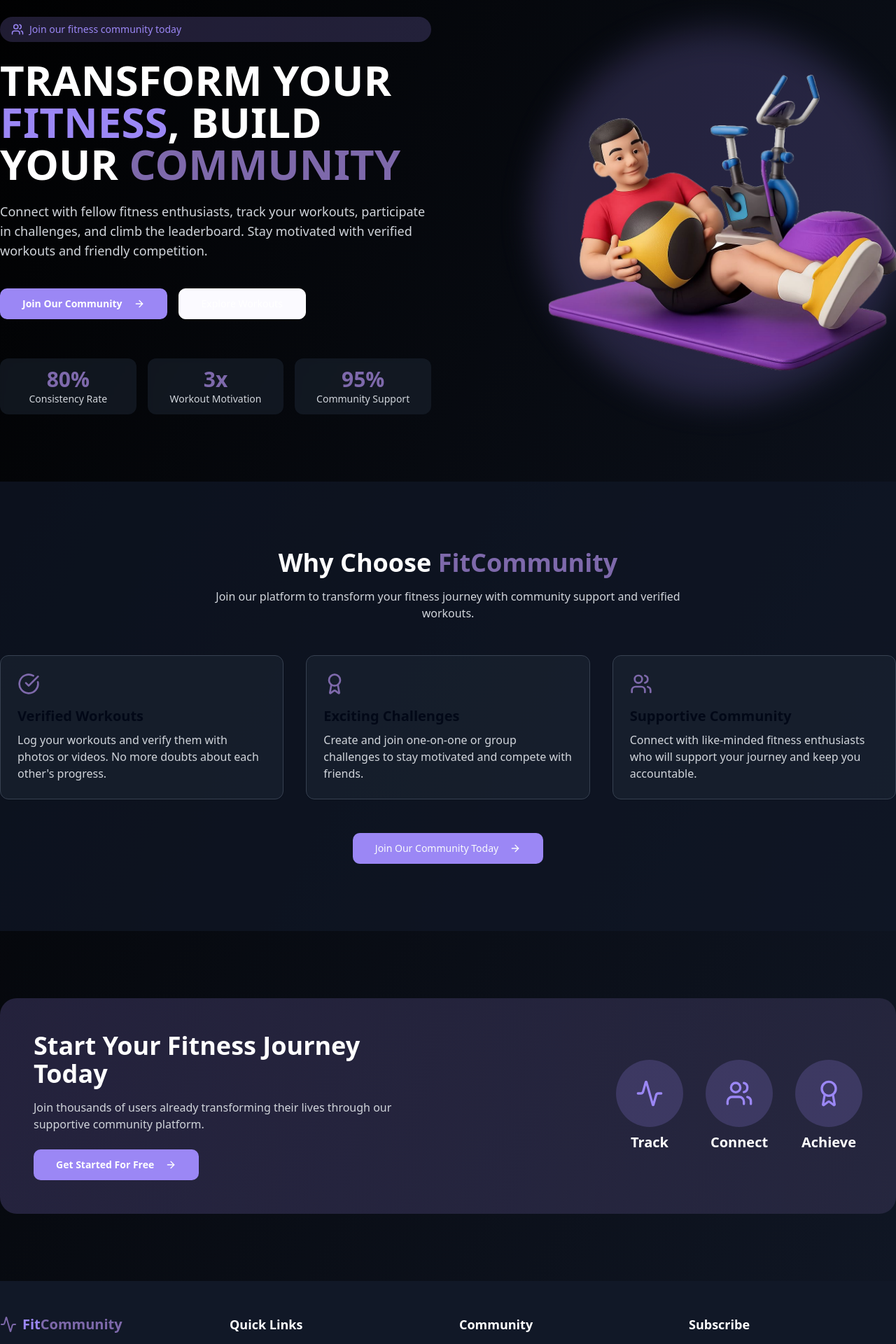
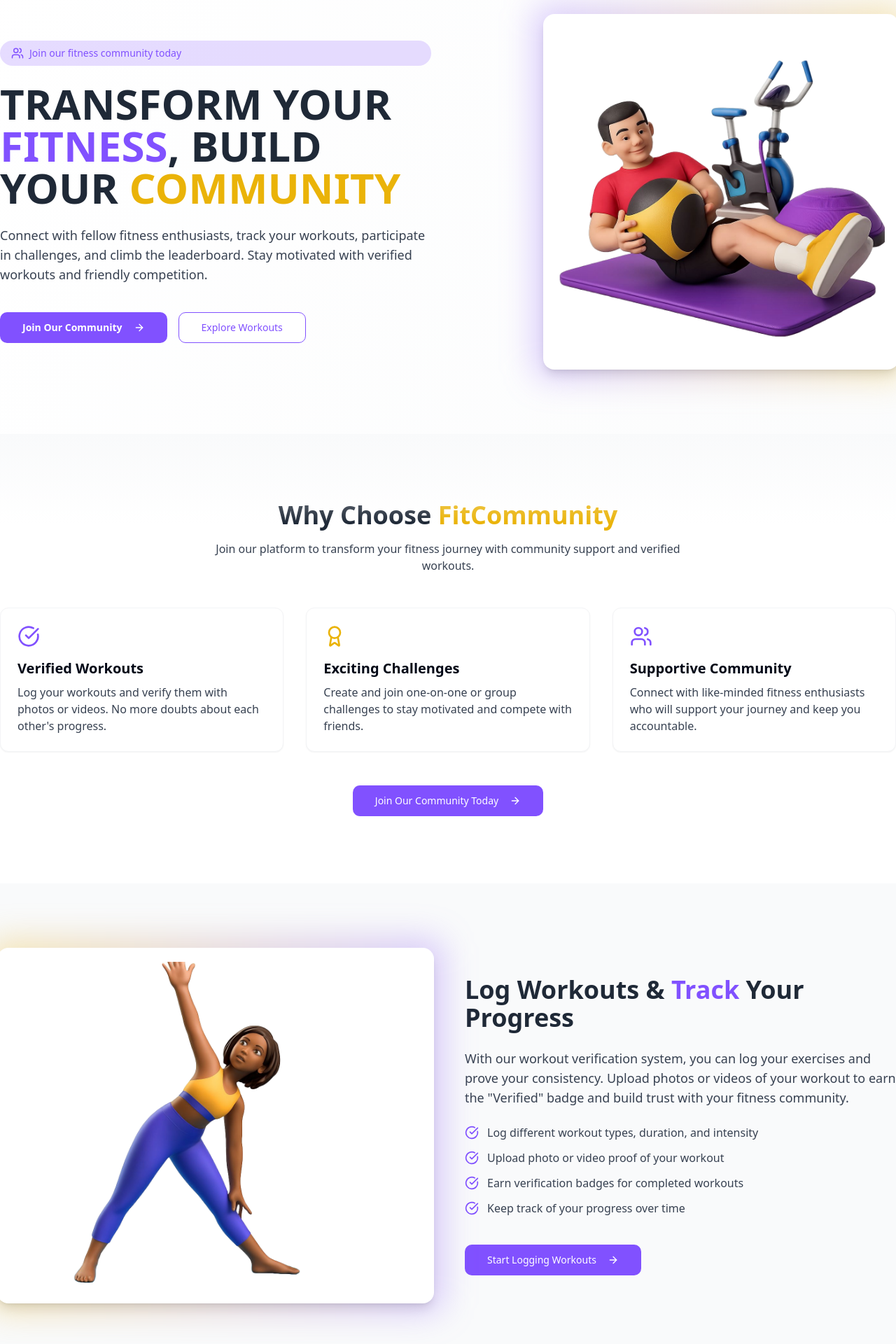
Before and after one commit to earlbryt/fitness-forge-community, a React (Vite) app: page / in a window 1280 px wide. Shown: the part 160-2080 px from the top of the page at 70% size. Built offline with nearby package versions, Linux system fonts and the light colour scheme.

Commit message:
Refactor: Update landing page design
Updated the landing page design to use a light style, added 3D-like effects to images, and incorporated the provided image in a new section.

```diff
--- a/src/components/layout/Sidebar.tsx
+++ b/src/components/layout/Sidebar.tsx
@@ -7,8 +7,9 @@ const Sidebar = () => {
   return (
     <div className="desktop-only bg-white border-r border-gray-100 w-64 flex flex-col h-screen fixed shadow-sm">
       <div className="p-6 border-b border-gray-100">
-        <h1 className="text-xl font-bold text-brand-dark flex items-center">
-          <span className="text-brand-primary">Fit</span>Community
+        <h1 className="text-xl font-bold text-gray-800 flex items-center">
+          <span className="text-brand-primary">Fit</span>
+          <span className="text-yellow-500">Community</span>
         </h1>
       </div>
       <nav className="flex-1 pt-6 px-3">
--- a/src/index.css
+++ b/src/index.css
@@ -5,7 +5,7 @@
 
 @layer base {
   :root {
-    --background: 250 100% 99%;
+    --background: 0 0% 100%;
     --foreground: 222.2 84% 4.9%;
 
     --card: 0 0% 100%;
@@ -35,7 +35,7 @@
 
     --radius: 0.75rem;
 
-    --sidebar-background: 250 100% 99%;
+    --sidebar-background: 0 0% 100%;
     --sidebar-foreground: 240 5.3% 26.1%;
     --sidebar-primary: 262 83% 64%;
     --sidebar-primary-foreground: 0 0% 98%;
@@ -157,7 +157,7 @@
 }
 
 .action-btn-secondary {
-  @apply bg-brand-secondary hover:bg-brand-secondary/90 text-brand-dark font-medium rounded-lg px-5 py-2.5 transition-colors;
+  @apply bg-yellow-500 hover:bg-yellow-500/90 text-white font-medium rounded-lg px-5 py-2.5 transition-colors;
 }
 
 /* Adding fancy gradient backgrounds */
@@ -166,5 +166,19 @@
 }
 
 .bg-gradient-secondary {
-  @apply bg-gradient-to-br from-brand-secondary to-brand-warning;
+  @apply bg-gradient-to-br from-yellow-500 to-brand-warning;
 }
+
+/* Image container for 3D effect */
+.image-3d-container {
+  @apply relative;
+}
+
+.image-3d-container:before {
+  @apply content-[''] absolute -inset-4 rounded-2xl bg-gradient-to-r from-brand-primary/30 to-yellow-500/30 blur-xl;
+}
+
+/* Glass effect */
+.glass-card {
+  @apply backdrop-blur-lg bg-white/60 border border-white/20 shadow-lg rounded-2xl;
+}
--- a/src/pages/LandingPage.tsx
+++ b/src/pages/LandingPage.tsx
@@ -7,14 +7,14 @@ import { Card, CardContent } from '@/components/ui/card';
 
 const LandingPage = () => {
   return (
-    <div className="flex flex-col min-h-screen bg-gradient-to-br from-black to-gray-900 text-white">
+    <div className="flex flex-col min-h-screen bg-gradient-to-br from-white to-gray-50 text-gray-800">
       {/* Navigation */}
       <header className="container mx-auto py-6 px-4 md:px-0 flex justify-between items-center">
         <div className="flex items-center space-x-2">
-          <Activity size={28} className="text-brand-secondary" />
+          <Activity size={28} className="text-brand-primary" />
           <h1 className="text-2xl font-bold">
             <span className="text-brand-primary">Fit</span>
-            <span className="text-brand-secondary">Community</span>
+            <span className="text-yellow-500">Community</span>
           </h1>
         </div>
         <nav className="hidden md:flex items-center space-x-8">
@@ -41,32 +41,28 @@ const LandingPage = () => {
               <Users className="mr-2" size={18} /> Join our fitness community today
             </div>
             <h1 className="text-4xl md:text-5xl lg:text-6xl font-bold leading-tight">
-              TRANSFORM YOUR <span className="text-brand-primary">FITNESS</span>, BUILD YOUR <span className="text-brand-secondary">COMMUNITY</span>
+              TRANSFORM YOUR <span className="text-brand-primary">FITNESS</span>, BUILD YOUR <span className="text-yellow-500">COMMUNITY</span>
             </h1>
-            <p className="text-lg text-gray-300">
+            <p className="text-lg text-gray-700">
               Connect with fellow fitness enthusiasts, track your workouts, participate in challenges, and climb the leaderboard. Stay motivated with verified workouts and friendly competition.
             </p>
             <div className="flex flex-col sm:flex-row space-y-4 sm:space-y-0 sm:space-x-4 pt-4">
               <Button asChild size="lg" className="bg-brand-primary hover:bg-brand-primary/90 text-white font-bold">
                 <Link to="/app">Join Our Community <ArrowRight className="ml-2" /></Link>
               </Button>
-              <Button asChild size="lg" variant="outline" className="border-white hover:bg-white/10">
+              <Button asChild size="lg" variant="outline" className="border-brand-primary text-brand-primary hover:bg-brand-primary/10">
                 <Link to="/app/workouts">Explore Workouts</Link>
               </Button>
-            </div>
-            <div className="grid grid-cols-3 gap-4 pt-8">
-              <Stat number="80%" label="Consistency Rate" />
-              <Stat number="3x" label="Workout Motivation" />
-              <Stat number="95%" label="Community Support" />
             </div>
           </div>
           <div className="flex justify-center lg:justify-end">
             <div className="relative">
-              <div className="absolute -inset-4 bg-brand-primary/20 rounded-full blur-xl"></div>
+              <div className="absolute -inset-4 bg-gradient-to-r from-brand-primary/30 to-yellow-500/30 rounded-2xl blur-xl"></div>
+              <div className="absolute -inset-1 bg-white rounded-2xl shadow-lg"></div>
               <img
                 src="/lovable-uploads/65311c2c-4069-4d88-9452-1074d0756f3e.png"
                 alt="Fitness Character"
-                className="relative z-10 max-h-[500px] object-contain"
+                className="relative z-10 max-h-[500px] object-contain p-4"
               />
             </div>
           </div>
@@ -74,46 +70,85 @@ const LandingPage = () => {
       </section>
 
       {/* Features Section */}
-      <section className="bg-gray-900/70 py-16 md:py-24">
+      <section className="bg-white py-16 md:py-24 relative overflow-hidden">
+        <div className="absolute top-0 left-0 w-full h-32 bg-gradient-to-b from-gray-50 to-transparent"></div>
         <div className="container mx-auto px-4 md:px-0">
           <div className="text-center mb-12">
-            <h2 className="text-3xl md:text-4xl font-bold mb-4">Why Choose <span className="text-brand-secondary">FitCommunity</span></h2>
-            <p className="text-gray-300 max-w-2xl mx-auto">Join our platform to transform your fitness journey with community support and verified workouts.</p>
+            <h2 className="text-3xl md:text-4xl font-bold mb-4">Why Choose <span className="text-yellow-500">FitCommunity</span></h2>
+            <p className="text-gray-700 max-w-2xl mx-auto">Join our platform to transform your fitness journey with community support and verified workouts.</p>
           </div>
 
           <div className="grid grid-cols-1 md:grid-cols-2 lg:grid-cols-3 gap-8">
             <FeatureCard
-              icon={<CheckCircle className="text-brand-secondary" size={32} />}
+              icon={<CheckCircle className="text-brand-primary" size={32} />}
               title="Verified Workouts"
               description="Log your workouts and verify them with photos or videos. No more doubts about each other's progress."
             />
             <FeatureCard
-              icon={<Award className="text-brand-secondary" size={32} />}
+              icon={<Award className="text-yellow-500" size={32} />}
               title="Exciting Challenges"
               description="Create and join one-on-one or group challenges to stay motivated and compete with friends."
             />
             <FeatureCard
-              icon={<Users className="text-brand-secondary" size={32} />}
+              icon={<Users className="text-brand-primary" size={32} />}
               title="Supportive Community"
               description="Connect with like-minded fitness enthusiasts who will support your journey and keep you accountable."
             />
           </div>
 
           <div className="mt-12 text-center">
-            <Button asChild size="lg" className="bg-brand-primary hover:bg-brand-primary/90">
+            <Button asChild size="lg" className="bg-brand-primary hover:bg-brand-primary/90 text-white">
               <Link to="/app">Join Our Community Today <ArrowRight className="ml-2" /></Link>
             </Button>
           </div>
         </div>
       </section>
 
+      {/* Second Character Image Section */}
+      <section className="bg-gray-50 py-16 md:py-24">
+        <div className="container mx-auto px-4 md:px-0">
+          <div className="grid grid-cols-1 lg:grid-cols-2 gap-12 items-center">
+            <div className="order-2 lg:order-1">
+              <div className="relative">
+                <div className="absolute -inset-4 bg-gradient-to-r from-yellow-500/30 to-brand-primary/30 rounded-2xl blur-xl"></div>
+                <div className="absolute -inset-1 bg-white rounded-2xl shadow-lg"></div>
+                <img
+                  src="/lovable-uploads/591a081d-225b-4696-9729-4550d70fdd61.png"
+                  alt="Fitness Workout"
+                  className="relative z-10 max-h-[500px] object-contain p-4"
+                />
+              </div>
+            </div>
+            <div className="order-1 lg:order-2 flex flex-col space-y-6">
+              <h2 className="text-3xl md:text-4xl font-bold">
+                Log Workouts &amp; <span className="text-brand-primary">Track</span> Your Progress
+              </h2>
+              <p className="text-lg text-gray-700">
+                With our workout verification system, you can log your exercises and prove your consistency. Upload photos or videos of your workout to earn the "Verified" badge and build trust with your fitness community.
+              </p>
+              <ul className="space-y-3">
+                <FeatureListItem text="Log different workout types, duration, and intensity" />
+                <FeatureListItem text="Upload photo or video proof of your workout" />
+                <FeatureListItem text="Earn verification badges for completed workouts" />
+                <FeatureListItem text="Keep track of your progress over time" />
+              </ul>
+              <div className="pt-4">
+                <Button asChild size="lg" className="bg-brand-primary hover:bg-brand-primary/90 text-white">
+                  <Link to="/app/workouts">Start Logging Workouts <ArrowRight className="ml-2" /></Link>
+                </Button>
+              </div>
+            </div>
+          </div>
+        </div>
+      </section>
+
       {/* Call to Action */}
       <section className="container mx-auto py-16 md:py-24 px-4 md:px-0">
-        <div className="bg-gradient-to-r from-brand-primary/20 to-brand-secondary/20 rounded-3xl p-8 md:p-12">
+        <div className="bg-gradient-to-r from-brand-primary/10 to-yellow-500/10 rounded-3xl p-8 md:p-12">
           <div className="grid grid-cols-1 lg:grid-cols-2 gap-8 items-center">
             <div>
               <h2 className="text-3xl md:text-4xl font-bold mb-4">Start Your Fitness Journey Today</h2>
-              <p className="text-gray-300 mb-6">Join thousands of users already transforming their lives through our supportive community platform.</p>
+              <p className="text-gray-700 mb-6">Join thousands of users already transforming their lives through our supportive community platform.</p>
               <Button asChild size="lg" className="bg-brand-primary hover:bg-brand-primary/90 text-white font-bold">
                 <Link to="/app">Get Started For Free <ArrowRight className="ml-2" /></Link>
               </Button>
@@ -126,8 +161,8 @@ const LandingPage = () => {
                 <span className="text-xl font-bold">Track</span>
               </div>
               <div className="flex flex-col items-center">
-                <div className="h-24 w-24 rounded-full bg-brand-primary/20 flex items-center justify-center mb-2">
-                  <Users size={40} className="text-brand-primary" />
+                <div className="h-24 w-24 rounded-full bg-yellow-500/20 flex items-center justify-center mb-2">
+                  <Users size={40} className="text-yellow-500" />
                 </div>
                 <span className="text-xl font-bold">Connect</span>
               </div>
@@ -143,18 +178,18 @@ const LandingPage = () => {
       </section>
 
       {/* Footer */}
-      <footer className="bg-gray-900 py-12">
+      <footer className="bg-white py-12 border-t border-gray-100">
         <div className="container mx-auto px-4 md:px-0">
           <div className="grid grid-cols-1 md:grid-cols-3 lg:grid-cols-4 gap-8">
             <div>
               <div className="flex items-center space-x-2 mb-4">
-                <Activity size={24} className="text-brand-secondary" />
+                <Activity size={24} className="text-brand-primary" />
                 <h2 className="text-xl font-bold">
                   <span className="text-brand-primary">Fit</span>
-                  <span className="text-brand-secondary">Community</span>
+                  <span className="text-yellow-500">Community</span>
                 </h2>
               </div>
-              <p className="text-gray-400">
+              <p className="text-gray-600">
                 Your community-based fitness platform for tracking workouts, joining challenges, and connecting with fitness enthusiasts.
               </p>
             </div>
@@ -162,31 +197,31 @@ const LandingPage = () => {
             <div>
               <h3 className="text-lg font-bold mb-4">Quick Links</h3>
               <div className="flex flex-col space-y-2">
-                <Link to="/" className="text-gray-400 hover:text-brand-primary transition-colors">Home</Link>
-                <Link to="/app/workouts" className="text-gray-400 hover:text-brand-primary transition-colors">Workouts</Link>
-                <Link to="/app/challenges" className="text-gray-400 hover:text-brand-primary transition-colors">Challenges</Link>
-                <Link to="/app/leaderboard" className="text-gray-400 hover:text-brand-primary transition-colors">Leaderboard</Link>
+                <Link to="/" className="text-gray-600 hover:text-brand-primary transition-colors">Home</Link>
+                <Link to="/app/workouts" className="text-gray-600 hover:text-brand-primary transition-colors">Workouts</Link>
+                <Link to="/app/challenges" className="text-gray-600 hover:text-brand-primary transition-colors">Challenges</Link>
+                <Link to="/app/leaderboard" className="text-gray-600 hover:text-brand-primary transition-colors">Leaderboard</Link>
               </div>
             </div>
 
             <div>
               <h3 className="text-lg font-bold mb-4">Community</h3>
               <div className="flex flex-col space-y-2">
-                <Link to="/app/social" className="text-gray-400 hover:text-brand-primary transition-colors">Social Feed</Link>
-                <Link to="/app/tips" className="text-gray-400 hover:text-brand-primary transition-colors">Tips & Tricks</Link>
-                <a href="#" className="text-gray-400 hover:text-brand-primary transition-colors">FAQ</a>
-                <a href="#" className="text-gray-400 hover:text-brand-primary transition-colors">Support</a>
+                <Link to="/app/social" className="text-gray-600 hover:text-brand-primary transition-colors">Social Feed</Link>
+                <Link to="/app/tips" className="text-gray-600 hover:text-brand-primary transition-colors">Tips & Tricks</Link>
+                <a href="#" className="text-gray-600 hover:text-brand-primary transition-colors">FAQ</a>
+                <a href="#" className="text-gray-600 hover:text-brand-primary transition-colors">Support</a>
               </div>
             </div>
 
             <div>
               <h3 className="text-lg font-bold mb-4">Subscribe</h3>
-              <p className="text-gray-400 mb-4">Subscribe to our newsletter for the latest updates.</p>
+              <p className="text-gray-600 mb-4">Subscribe to our newsletter for the latest updates.</p>
               <div className="flex">
                 <input
                   type="email"
                   placeholder="Your email"
-                  className="bg-gray-800 text-white px-4 py-2 rounded-l-lg focus:outline-none flex-grow"
+                  className="bg-gray-100 text-gray-800 px-4 py-2 rounded-l-lg focus:outline-none flex-grow"
                 />
                 <Button className="rounded-l-none bg-brand-primary hover:bg-brand-primary/90 text-white">
                   Subscribe
@@ -195,12 +230,12 @@ const LandingPage = () => {
             </div>
           </div>
 
-          <div className="border-t border-gray-800 mt-12 pt-8 flex flex-col md:flex-row justify-between items-center">
-            <p className="text-gray-400">© {new Date().getFullYear()} FitCommunity. All rights reserved.</p>
+          <div className="border-t border-gray-100 mt-12 pt-8 flex flex-col md:flex-row justify-between items-center">
+            <p className="text-gray-600">© {new Date().getFullYear()} FitCommunity. All rights reserved.</p>
             <div className="flex space-x-4 mt-4 md:mt-0">
-              <a href="#" className="text-gray-400 hover:text-brand-primary transition-colors">Terms</a>
-              <a href="#" className="text-gray-400 hover:text-brand-primary transition-colors">Privacy</a>
-              <a href="#" className="text-gray-400 hover:text-brand-primary transition-colors">Cookies</a>
+              <a href="#" className="text-gray-600 hover:text-brand-primary transition-colors">Terms</a>
+              <a href="#" className="text-gray-600 hover:text-brand-primary transition-colors">Privacy</a>
+              <a href="#" className="text-gray-600 hover:text-brand-primary transition-colors">Cookies</a>
             </div>
           </div>
         </div>
@@ -209,11 +244,11 @@ const LandingPage = () => {
   );
 };
 
-const Stat = ({ number, label }: { number: string; label: string }) => (
-  <div className="text-center p-3 bg-gray-800/50 rounded-xl backdrop-blur-sm">
-    <div className="text-2xl md:text-3xl font-bold text-brand-secondary">{number}</div>
-    <div className="text-sm text-gray-300">{label}</div>
-  </div>
+const FeatureListItem = ({ text }: { text: string }) => (
+  <li className="flex items-center">
+    <CheckCircle className="mr-3 text-brand-primary" size={20} />
+    <span className="text-gray-700">{text}</span>
+  </li>
 );
 
 const FeatureCard = ({
@@ -225,11 +260,11 @@ const FeatureCard = ({
   title: string;
   description: string
 }) => (
-  <Card className="bg-gray-800/50 border-gray-700 overflow-hidden">
+  <Card className="bg-white border-gray-100 overflow-hidden shadow-sm hover:shadow-md transition-all">
     <CardContent className="p-6">
       <div className="mb-4">{icon}</div>
       <h3 className="text-xl font-bold mb-2">{title}</h3>
-      <p className="text-gray-300">{description}</p>
+      <p className="text-gray-700">{description}</p>
     </CardContent>
   </Card>
 );
--- a/tailwind.config.ts
+++ b/tailwind.config.ts
@@ -63,9 +63,9 @@ export default {
 					border: 'hsl(var(--sidebar-border))',
 					ring: 'hsl(var(--sidebar-ring))'
 				},
-				// Updated brand colors based on the reference image
+				// Updated brand colors based on the new reference images
 				brand: {
-					primary: '#9b87f5', // Purple from the reference
+					primary: '#8151ff', // Purple from the reference
 					secondary: '#7E69AB', // Secondary purple
 					accent: '#4F46E5', // Indigo
 					light: '#F5F3FF', // Light purple background
```
Also changed, not shown: public/lovable-uploads/591a081d-225b-4696-9729-4550d70fdd61.png (added).
